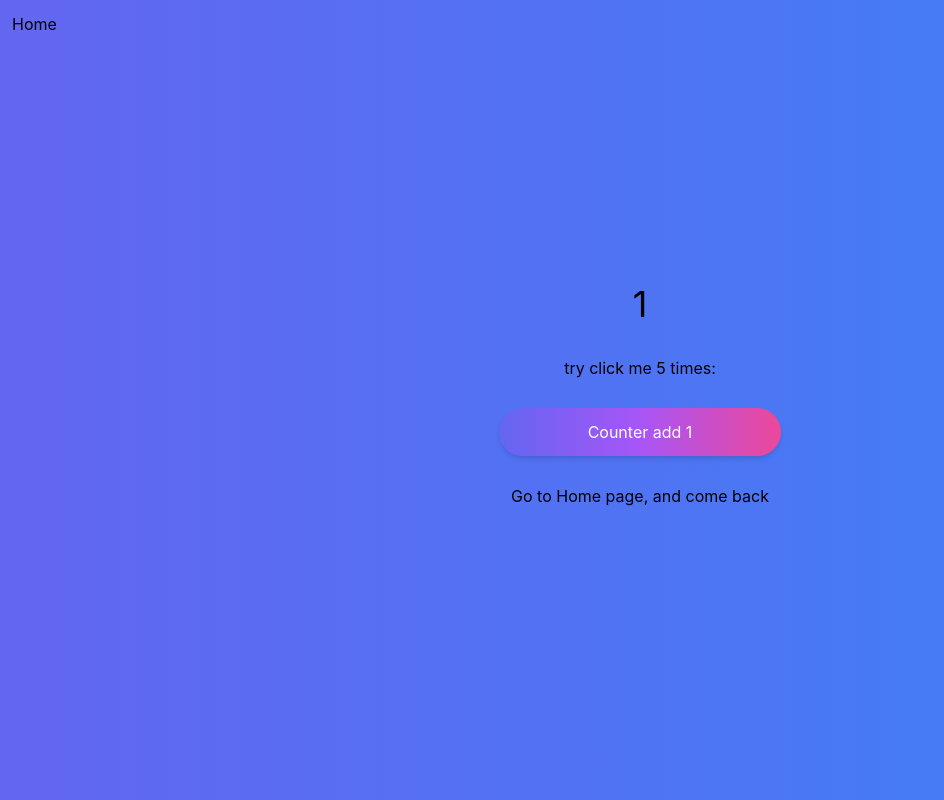
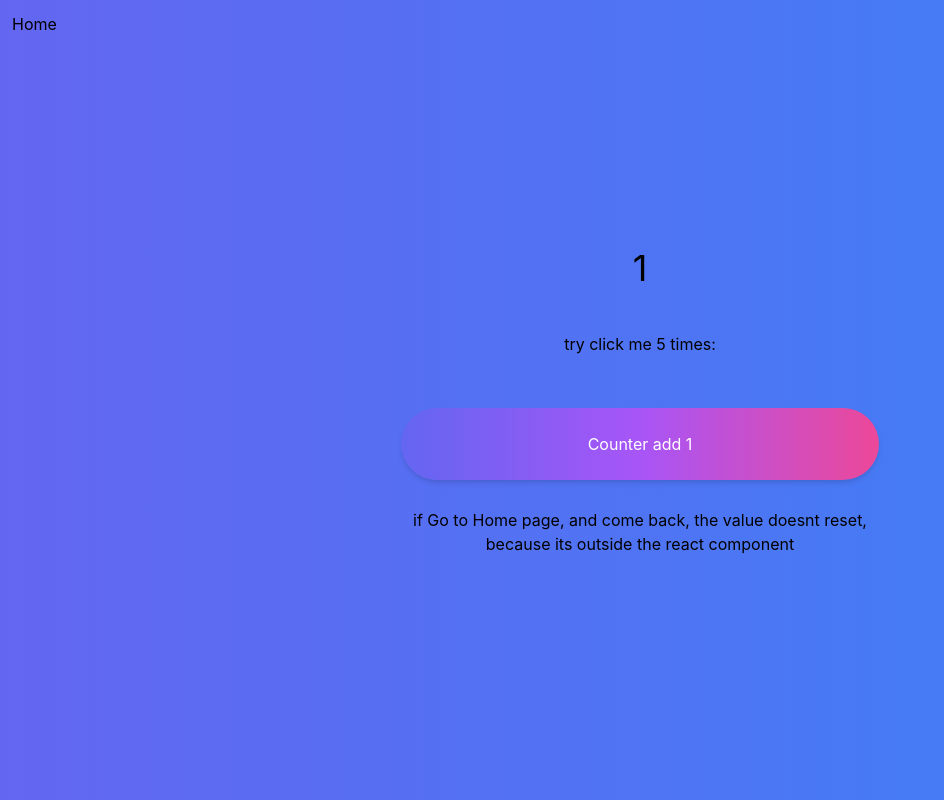
Before and after one commit to rickvian/lightningtalk-cra, a Next.js app: page /useStateWrong1Page in a window 1280 px wide. Shown: the whole page, without its empty margins (0-944 px from the left). Built offline with nearby package versions, Linux system fonts and the light colour scheme.

Commit message:
minor fix

```diff
--- a/pages/useEffectPage.tsx
+++ b/pages/useEffectPage.tsx
@@ -5,13 +5,14 @@ const useEffectPage = () => {
   const [countJokes, setCountJokes] = useState(0);
   const [countSlap, setCountSlap] = useState(0);
 
-  //? when mount and unmounted
-  // useEffect(() => {
-  //   console.log("Welcome to the Stand Up Comedy");
-  //   return () => {
-  //     alert("I'm done with slapping");
-  //   }; // called when unmounted
-  // }, []); // empty array = called onLoad only
+  //? intro: run function when mount and unmounted
+  useEffect(() => {
+    console.log("Welcome to the Stand Up Comedy");
+
+    return () => {
+      alert("Component unmounted");
+    }; // called when unmounted
+  }, []); // empty array = called onLoad only
 
   //? this hook is reacting to number of jokes:
   // use effect will always run 1 time on load, even with dependency
--- a/pages/useStateWrong1Page.tsx
+++ b/pages/useStateWrong1Page.tsx
@@ -2,11 +2,11 @@ import React, { useState } from "react";
 import Button from "./components/Button";
 import Counter from "./components/Counter";
 
-// wrong example, when not using use state
+// wrong example of managing state, when not using use state
 
 // go to Profiler >  Highlight updates when components render
 
-let count = 1; // defined count outside react component
+let count = 1; // defined count outside react component, it doesnt trigger re-render
 
 setTimeout(() => {
   alert(`current count value: ${count}`);
@@ -25,7 +25,10 @@ const useStatePageWrong1 = () => {
         <Counter>{count}</Counter>
         <div className="p-3">try click me 5 times:</div>
         <Button onClick={increment}>Counter add 1</Button>
-        <div className="p-3">Go to Home page, and come back</div>
+        <div className="p-3">
+          if Go to Home page, and come back, the value doesnt reset,
+          <div>because its outside the react component</div>
+        </div>
       </div>
     </>
   );
--- a/pages/useStateWrong2Page.tsx
+++ b/pages/useStateWrong2Page.tsx
@@ -26,7 +26,10 @@ const useStatePageWrong2Page = () => {
 
         <Button onClick={increment}>Counter add 1</Button>
         <Button onClick={incrementByFive}>Counter add 5</Button>
-        <div className="p-3 text-center">Go to Home page, and come back</div>
+        <div className="p-3 text-center">
+          <div>Go to Home page, and come back</div>
+          <div>your state will be reset</div>
+        </div>
       </div>
     </>
   );
```
